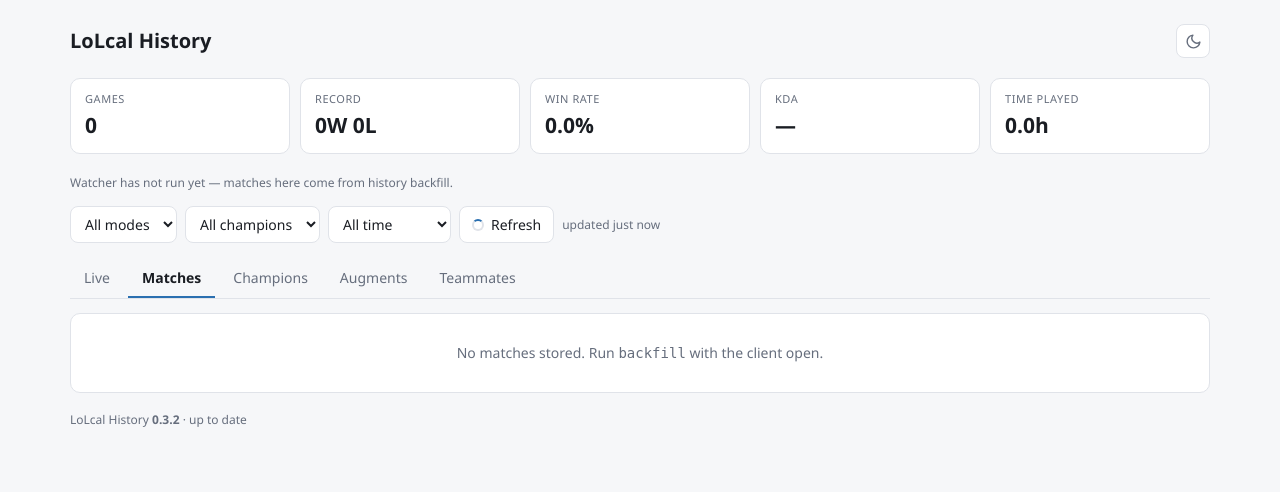
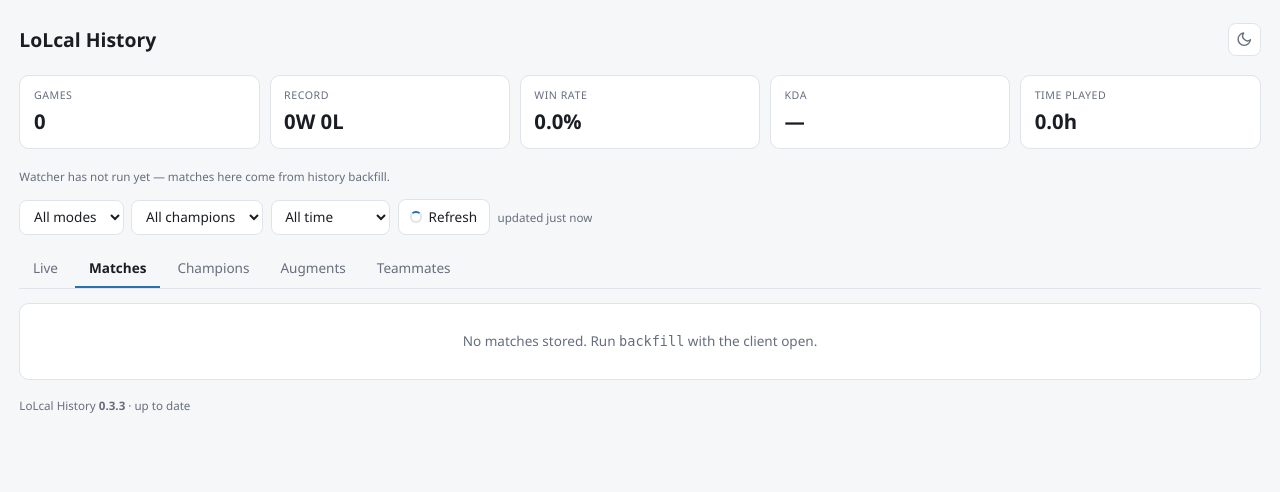
Before and after one commit to KioCoan/LoLcalHistory, a Flask app: page / in a window 1280 px wide. Shown: the top 492 px of the page. Run offline with Flask 3, Linux system fonts and the light colour scheme; data that the repository does not hold is empty.

Commit message:
Release 0.3.3: the page grows with the window
Maximising the app left a 1180px column of 14px text stranded in the
middle of the screen. The whole stylesheet is now written in rem and
hung off one dial — a root font size read from the viewport:

    --scale-w: calc(0.2315vw + 13.04px);
    --scale-h: calc(0.862vh + 8.59px);
    font-size: clamp(15px, min(var(--scale-w), var(--scale-h)), 21px);

Two straight lines through two points each: 16px at the window's default
1280x860, 21px maximised on a 3440x1440 ultrawide. The smaller wins,
because a window dragged wide but left short has nowhere to put the type
its width alone would ask for. Nothing asks whether the window *is*
maximised — it reads the viewport — so a window merely dragged larger is
treated the same way, and a browser tab, which has no such state, is too.
vw and vh are CSS pixels, so Windows display scaling is already folded in.

.wrap loses its max-width: 1180px for 100rem, so the content column
widens with the type rather than staying a fixed strip: on an ultrawide
it goes from 34% of the screen to 61%. At the default window size every
computed size is unchanged, which is the point of anchoring there.

Only hairline borders and the 999px pill radius stay in pixels. A 1px
border is a 1px border at every size; scaling it only blurs it.

tests/test_scaling.py parses the two coefficients back out of the CSS and
redoes the browser's arithmetic in Python, so the anchors are checked
against geometry.DEFAULT_WIDTH/HEIGHT rather than restated. The rest
guards what the feature rests on: every font-size, width and height must
be relative. A `font-size: 12px` added later would fail the suite instead
of silently refusing to scale at every size but the one it was written at.

```diff
--- a/lolhist/version.py
+++ b/lolhist/version.py
@@ -10,7 +10,7 @@ Bump this, commit, then tag `v<the same number>`.
 
 from __future__ import annotations
 
-__version__ = "0.3.2"
+__version__ = "0.3.3"
 
 # GitHub repository the update check asks about. Only ever used to build the
 # releases URL — nothing about your history is sent anywhere.
--- a/lolhist/web/templates/index.html
+++ b/lolhist/web/templates/index.html
@@ -15,7 +15,23 @@
     --text: #e6e8ee; --muted: #939bad; --accent: #5b9dd9;
     --win: #46a758; --loss: #d4484b;
     --team-blue: #5b9dd9; --team-red: #e0696d;
-    --radius: 10px;
+    --radius: 0.625rem;
+
+    /* Every length below is in rem and this is the only dial. Widening the
+       window enlarges type, icons, padding and the content column together,
+       which is what "maximise it" is really asking for. Nothing here asks
+       whether the window *is* maximised, so a window merely dragged wide — or
+       a browser tab, which has no such state — is treated the same way.
+
+       Two straight lines through two points each: 16px at the window's default
+       1280x860, 21px maximised on a 3440x1440 ultrawide. The smaller wins,
+       because a window pulled wide but left short has no room for the type its
+       width alone would ask for. Clamped at both ends, past which the lines
+       stop meaning anything. vw and vh are CSS pixels, so Windows display
+       scaling is already folded in. */
+    --scale-w: calc(0.2315vw + 13.04px);
+    --scale-h: calc(0.862vh + 8.59px);
+    font-size: clamp(15px, min(var(--scale-w), var(--scale-h)), 21px);
   }
   :root[data-theme="light"] {
     color-scheme: light;
@@ -26,55 +42,57 @@
   * { box-sizing: border-box; }
   body {
     margin: 0; background: var(--bg); color: var(--text);
-    font: 14px/1.5 "Segoe UI", system-ui, -apple-system, sans-serif;
+    font: 0.875rem/1.5 "Segoe UI", system-ui, -apple-system, sans-serif;
   }
-  .wrap { max-width: 1180px; margin: 0 auto; padding: 24px 20px 64px; }
-  h1 { font-size: 20px; margin: 0; font-weight: 600; }
+  /* Capped in rem, not pixels, so the column widens with the type instead of
+     leaving a narrow page marooned in the middle of a big screen. */
+  .wrap { max-width: 100rem; margin: 0 auto; padding: 1.5rem 1.25rem 4rem; }
+  h1 { font-size: 1.25rem; margin: 0; font-weight: 600; }
 
   /* Every icon is served from a local mirror of the client's own art. When one
      has not been copied yet the <img> is removed and the text stands alone, so
      the layout never depends on the picture arriving. */
-  .hdr { display: flex; align-items: center; gap: 11px; margin-bottom: 20px; }
+  .hdr { display: flex; align-items: center; gap: 0.6875rem; margin-bottom: 1.25rem; }
   /* Pushed to the far end of the header, opposite the account. */
   #theme { margin-left: auto; flex: none; display: inline-flex; align-items: center;
-           justify-content: center; width: 34px; height: 34px; padding: 0; cursor: pointer;
+           justify-content: center; width: 2.125rem; height: 2.125rem; padding: 0; cursor: pointer;
            background: var(--panel); color: var(--muted);
-           border: 1px solid var(--line); border-radius: 8px; }
+           border: 1px solid var(--line); border-radius: 0.5rem; }
   #theme:hover { background: var(--panel-2); color: var(--text); }
-  #theme svg { width: 17px; height: 17px; display: block; }
-  .pfp { width: 42px; height: 42px; border-radius: 50%; flex: none;
+  #theme svg { width: 1.0625rem; height: 1.0625rem; display: block; }
+  .pfp { width: 2.625rem; height: 2.625rem; border-radius: 50%; flex: none;
          border: 1px solid var(--line); background: var(--panel-2); }
-  .champ { width: 24px; height: 24px; border-radius: 5px; flex: none;
+  .champ { width: 1.5rem; height: 1.5rem; border-radius: 0.3125rem; flex: none;
            background: var(--panel-2); }
-  .champcell { display: flex; align-items: center; gap: 8px; }
-  .build { display: inline-flex; gap: 2px; align-items: center; }
+  .champcell { display: flex; align-items: center; gap: 0.5rem; }
+  .build { display: inline-flex; gap: 0.125rem; align-items: center; }
   /* The box is the slot, the image only fills it. An icon that has not been
      mirrored yet removes itself and leaves the empty box, so a five-item build
      never reads as a four-item one. */
-  .build .slot { display: inline-block; width: 21px; height: 21px; flex: none;
-                 border-radius: 4px; background: var(--panel-2); border: 1px solid var(--line); }
-  .build .slot img { width: 100%; height: 100%; display: block; border-radius: 3px; }
+  .build .slot { display: inline-block; width: 1.3125rem; height: 1.3125rem; flex: none;
+                 border-radius: 0.25rem; background: var(--panel-2); border: 1px solid var(--line); }
+  .build .slot img { width: 100%; height: 100%; display: block; border-radius: 0.1875rem; }
   /* The trinket is not part of the build proper; a gap says so. */
-  .build .trinket { margin-left: 5px; }
+  .build .trinket { margin-left: 0.3125rem; }
   /* Fixed width and never collapsed: a player whose spells the client did not
      report still holds the column open, so the builds beside them stay in line. */
-  .spells { display: inline-flex; flex-direction: column; gap: 2px; margin-right: 5px;
-            width: 15px; flex: none; }
-  .spells img { width: 15px; height: 15px; border-radius: 3px; }
-  .teams li { display: flex; align-items: flex-start; gap: 7px; }
-  .teams .champ { width: 22px; height: 22px; }
+  .spells { display: inline-flex; flex-direction: column; gap: 0.125rem; margin-right: 0.3125rem;
+            width: 0.9375rem; flex: none; }
+  .spells img { width: 0.9375rem; height: 0.9375rem; border-radius: 0.1875rem; }
+  .teams li { display: flex; align-items: flex-start; gap: 0.4375rem; }
+  .teams .champ { width: 1.375rem; height: 1.375rem; }
   .who { flex: 1 1 auto; min-width: 0; }
   /* The name line stays on one line and truncates; the ladders below it wrap. */
   .who .line { display: block; overflow: hidden; text-overflow: ellipsis; white-space: nowrap; }
 
   /* Every ladder a player is ranked on, side by side. */
-  .ranks { display: flex; flex-wrap: wrap; gap: 1px 11px; margin-top: 1px; }
-  .rk { white-space: nowrap; font-size: 11px; }
+  .ranks { display: flex; flex-wrap: wrap; gap: 0.0625rem 0.6875rem; margin-top: 0.0625rem; }
+  .rk { white-space: nowrap; font-size: 0.6875rem; }
   .rk em, .rk .pts { font-style: normal; color: var(--muted); }
   /* The ladder this game actually moved. Nothing is marked in a mode that
      moves none, which is most of them. */
   .rk.here em { color: var(--text); font-weight: 600; }
-  .norank { color: var(--muted); font-size: 11px; }
+  .norank { color: var(--muted); font-size: 0.6875rem; }
 
   /* Ladder colours. Spelled out per theme rather than shared: the bright tier
      colours are unreadable on white, and the dark ones vanish on black. Classic
@@ -109,95 +127,95 @@
   /* The live tab. Two tables in one panel rather than the two-column list the
      expanded match row uses: there is far more per player here, and a column
      of ranks only reads as a column if it is one. */
-  .livehdr { display: flex; align-items: center; gap: 10px; flex-wrap: wrap; padding: 12px 12px 0; }
-  .livenote { padding: 6px 12px 0; }
-  .liveteam > .side { display: block; padding: 14px 12px 4px; }
+  .livehdr { display: flex; align-items: center; gap: 0.625rem; flex-wrap: wrap; padding: 0.75rem 0.75rem 0; }
+  .livenote { padding: 0.375rem 0.75rem 0; }
+  .liveteam > .side { display: block; padding: 0.875rem 0.75rem 0.25rem; }
   /* The keystone is the thing you read; the secondary tree is context, so it
      sits smaller and dimmer beside it rather than competing. */
-  .runes { display: inline-flex; align-items: center; gap: 4px; }
-  .runes img.rune { width: 22px; height: 22px; border-radius: 4px; }
-  .runes img.runetree { width: 15px; height: 15px; opacity: .8; }
+  .runes { display: inline-flex; align-items: center; gap: 0.25rem; }
+  .runes img.rune { width: 1.375rem; height: 1.375rem; border-radius: 0.25rem; }
+  .runes img.runetree { width: 0.9375rem; height: 0.9375rem; opacity: .8; }
   /* Two lines, so the row keeps the height of every other row on the page. */
   .mastery { line-height: 1.35; }
   .mastery .tag { display: block; }
 
-  .cards { display: grid; grid-template-columns: repeat(auto-fit, minmax(120px, 1fr)); gap: 10px; margin-bottom: 20px; }
-  .card { background: var(--panel); border: 1px solid var(--line); border-radius: var(--radius); padding: 12px 14px; }
-  .card .k { color: var(--muted); font-size: 11px; text-transform: uppercase; letter-spacing: .05em; }
-  .card .v { font-size: 21px; font-weight: 600; margin-top: 2px; }
+  .cards { display: grid; grid-template-columns: repeat(auto-fit, minmax(7.5rem, 1fr)); gap: 0.625rem; margin-bottom: 1.25rem; }
+  .card { background: var(--panel); border: 1px solid var(--line); border-radius: var(--radius); padding: 0.75rem 0.875rem; }
+  .card .k { color: var(--muted); font-size: 0.6875rem; text-transform: uppercase; letter-spacing: .05em; }
+  .card .v { font-size: 1.3125rem; font-weight: 600; margin-top: 0.125rem; }
 
-  .bar { display: flex; flex-wrap: wrap; gap: 8px; align-items: center; margin-bottom: 16px; }
+  .bar { display: flex; flex-wrap: wrap; gap: 0.5rem; align-items: center; margin-bottom: 1rem; }
   select { background: var(--panel); color: var(--text); border: 1px solid var(--line);
-           border-radius: 8px; padding: 7px 10px; font: inherit; }
-  .tabs { display: flex; gap: 4px; border-bottom: 1px solid var(--line); margin-bottom: 14px; flex-wrap: wrap; }
-  .tab { padding: 8px 14px; cursor: pointer; color: var(--muted); border-bottom: 2px solid transparent;
+           border-radius: 0.5rem; padding: 0.4375rem 0.625rem; font: inherit; }
+  .tabs { display: flex; gap: 0.25rem; border-bottom: 1px solid var(--line); margin-bottom: 0.875rem; flex-wrap: wrap; }
+  .tab { padding: 0.5rem 0.875rem; cursor: pointer; color: var(--muted); border-bottom: 2px solid transparent;
          background: none; border-top: 0; border-left: 0; border-right: 0; font: inherit; }
   .tab.on { color: var(--text); border-bottom-color: var(--accent); font-weight: 600; }
 
   .scroll { overflow-x: auto; background: var(--panel); border: 1px solid var(--line); border-radius: var(--radius); }
-  table { width: 100%; border-collapse: collapse; font-size: 13px; }
-  th, td { padding: 9px 12px; text-align: left; white-space: nowrap; }
-  th { color: var(--muted); font-weight: 500; font-size: 11px; text-transform: uppercase;
+  table { width: 100%; border-collapse: collapse; font-size: 0.8125rem; }
+  th, td { padding: 0.5625rem 0.75rem; text-align: left; white-space: nowrap; }
+  th { color: var(--muted); font-weight: 500; font-size: 0.6875rem; text-transform: uppercase;
        letter-spacing: .04em; border-bottom: 1px solid var(--line); cursor: pointer; user-select: none; }
   tbody tr { border-top: 1px solid var(--line); }
   tbody tr:hover { background: var(--panel-2); }
   td.num, th.num { text-align: right; font-variant-numeric: tabular-nums; }
   .w { color: var(--win); font-weight: 600; }
   .l { color: var(--loss); font-weight: 600; }
-  .pill { display: inline-block; padding: 1px 7px; border-radius: 999px; background: var(--panel-2);
-          border: 1px solid var(--line); font-size: 11px; color: var(--muted); }
-  .wrbar { position: relative; height: 5px; border-radius: 3px; background: var(--loss); min-width: 56px; }
-  .wrbar > i { position: absolute; inset: 0 auto 0 0; border-radius: 3px; background: var(--win); }
+  .pill { display: inline-block; padding: 0.0625rem 0.4375rem; border-radius: 999px; background: var(--panel-2);
+          border: 1px solid var(--line); font-size: 0.6875rem; color: var(--muted); }
+  .wrbar { position: relative; height: 0.3125rem; border-radius: 0.1875rem; background: var(--loss); min-width: 3.5rem; }
+  .wrbar > i { position: absolute; inset: 0 auto 0 0; border-radius: 0.1875rem; background: var(--win); }
   .expand { cursor: pointer; }
   .detail td { white-space: normal; background: var(--panel-2); }
-  .teams { display: grid; grid-template-columns: 1fr 1fr; gap: 16px; }
+  .teams { display: grid; grid-template-columns: 1fr 1fr; gap: 1rem; }
   .teams ul { list-style: none; margin: 0; padding: 0; }
-  .teams li { padding: 3px 0; color: var(--muted); font-size: 12px; }
+  .teams li { padding: 0.1875rem 0; color: var(--muted); font-size: 0.75rem; }
   .teams li b { color: var(--text); font-weight: 500; }
   /* 100 and 200 are the ids the client uses; blue and red are what the game
      calls them and what anyone reading this actually saw on screen. */
   .teams .side { font-weight: 600; }
   .teams .side.blue { color: var(--team-blue); }
   .teams .side.red  { color: var(--team-red); }
-  .augs { margin-top: 8px; }
-  .augs .pill { margin: 0 4px 4px 0; color: var(--text); }
-  .empty { padding: 28px; text-align: center; color: var(--muted); }
+  .augs { margin-top: 0.5rem; }
+  .augs .pill { margin: 0 0.25rem 0.25rem 0; color: var(--text); }
+  .empty { padding: 1.75rem; text-align: center; color: var(--muted); }
   .alert { border: 1px solid var(--loss); border-left-width: 4px; border-radius: var(--radius);
            background: color-mix(in srgb, var(--loss) 12%, transparent);
-           padding: 12px 14px; margin-bottom: 16px; }
-  .alert h3 { margin: 0 0 4px; font-size: 14px; color: var(--loss); }
-  .alert p { margin: 2px 0; font-size: 12.5px; color: var(--text); }
-  .alert code { font-size: 12px; background: var(--panel-2); padding: 1px 5px; border-radius: 4px; }
-  .ok-note { color: var(--muted); font-size: 12px; margin-bottom: 14px; }
-  .foot { margin-top: 18px; color: var(--muted); font-size: 12px; }
+           padding: 0.75rem 0.875rem; margin-bottom: 1rem; }
+  .alert h3 { margin: 0 0 0.25rem; font-size: 0.875rem; color: var(--loss); }
+  .alert p { margin: 0.125rem 0; font-size: 0.78125rem; color: var(--text); }
+  .alert code { font-size: 0.75rem; background: var(--panel-2); padding: 0.0625rem 0.3125rem; border-radius: 0.25rem; }
+  .ok-note { color: var(--muted); font-size: 0.75rem; margin-bottom: 0.875rem; }
+  .foot { margin-top: 1.125rem; color: var(--muted); font-size: 0.75rem; }
 
-  .update { display: flex; align-items: center; gap: 12px; flex-wrap: wrap;
+  .update { display: flex; align-items: center; gap: 0.75rem; flex-wrap: wrap;
             border: 1px solid var(--accent); border-left-width: 4px; border-radius: var(--radius);
             background: color-mix(in srgb, var(--accent) 12%, transparent);
-            padding: 11px 14px; margin-bottom: 16px; font-size: 13px; }
+            padding: 0.6875rem 0.875rem; margin-bottom: 1rem; font-size: 0.8125rem; }
   .update b { font-weight: 600; }
   .update .grow { flex: 1 1 auto; }
   .update a { color: var(--accent); }
-  .update button { background: var(--accent); color: #fff; border: 0; border-radius: 8px;
-                   padding: 7px 14px; font: inherit; font-weight: 600; cursor: pointer; }
+  .update button { background: var(--accent); color: #fff; border: 0; border-radius: 0.5rem;
+                   padding: 0.4375rem 0.875rem; font: inherit; font-weight: 600; cursor: pointer; }
   .update button:hover { filter: brightness(1.08); }
   .update button:disabled { opacity: .6; cursor: default; }
-  .update .bar { height: 4px; border-radius: 2px; background: var(--panel-2);
+  .update .bar { height: 0.25rem; border-radius: 0.125rem; background: var(--panel-2);
                  width: 100%; overflow: hidden; }
   .update .bar > i { display: block; height: 100%; background: var(--accent); transition: width .2s; }
-  .muted { color: var(--muted); font-size: 12px; }
-  .tag { color: var(--muted); font-size: 11px; }
-  .lp { color: var(--muted); font-size: 11px; margin-left: 4px; }
+  .muted { color: var(--muted); font-size: 0.75rem; }
+  .tag { color: var(--muted); font-size: 0.6875rem; }
+  .lp { color: var(--muted); font-size: 0.6875rem; margin-left: 0.25rem; }
 
   button#refresh {
-    display: inline-flex; align-items: center; gap: 7px;
+    display: inline-flex; align-items: center; gap: 0.4375rem;
     background: var(--panel); color: var(--text); border: 1px solid var(--line);
-    border-radius: 8px; padding: 7px 12px; font: inherit; cursor: pointer;
+    border-radius: 0.5rem; padding: 0.4375rem 0.75rem; font: inherit; cursor: pointer;
   }
   button#refresh:hover { background: var(--panel-2); }
   button#refresh:disabled { opacity: .6; cursor: default; }
   .spin {
-    width: 12px; height: 12px; border-radius: 50%; display: inline-block;
+    width: 0.75rem; height: 0.75rem; border-radius: 50%; display: inline-block;
     border: 2px solid var(--line); border-top-color: var(--accent);
   }
   /* Only animate while a refresh is actually running. */
@@ -206,7 +224,7 @@
   @media (prefers-reduced-motion: reduce) {
     button#refresh.busy .spin { animation: none; border-top-color: var(--text); }
   }
-  .updated { color: var(--muted); font-size: 12px; }
+  .updated { color: var(--muted); font-size: 0.75rem; }
 </style>
 <script>
 // Runs before the body renders, so the window never flashes the wrong theme on
@@ -651,11 +669,11 @@ function matchDetail(r, key) {
   const anyApprox = (r.team || []).some(p => (p.ranks || []).some(x => !x.rank_at_match));
   return `<tr class="detail" data-detail="${esc(key)}" hidden><td colspan="12">
     ${augs.length ? `<div class="augs"><b>Augments:</b> ${augs.map(a => `<span class="pill">${esc(a)}</span>`).join(" ")}</div>` : ""}
-    <div class="teams" style="margin-top:6px">
+    <div class="teams" style="margin-top:0.375rem">
       <div><b class="side blue">Team Blue</b><ul>${side(100)}</ul></div>
       <div><b class="side red">Team Red</b><ul>${side(200)}</ul></div>
     </div>
-    ${anyApprox ? '<div class="muted" style="margin-top:8px">* current rank — this game predates rank capture, and nothing can say now what someone was ranked at the time.</div>' : ""}
+    ${anyApprox ? '<div class="muted" style="margin-top:0.5rem">* current rank — this game predates rank capture, and nothing can say now what someone was ranked at the time.</div>' : ""}
     </td></tr>`;
 }
 
--- a/pyproject.toml
+++ b/pyproject.toml
@@ -6,7 +6,7 @@ build-backend = "setuptools.build_meta"
 name = "lolcal-history"
 # Kept in step with lolhist/version.py, which is what the app and the update
 # check actually read. The release workflow fails the build if they disagree.
-version = "0.3.2"
+version = "0.3.3"
 description = "LoLcal History — a local-only League of Legends match tracker built on the League Client (LCU) API."
 requires-python = ">=3.12"
 dependencies = [
```
Also changed, not shown: tests/test_scaling.py (added, +159 -0 lines), README.md.
